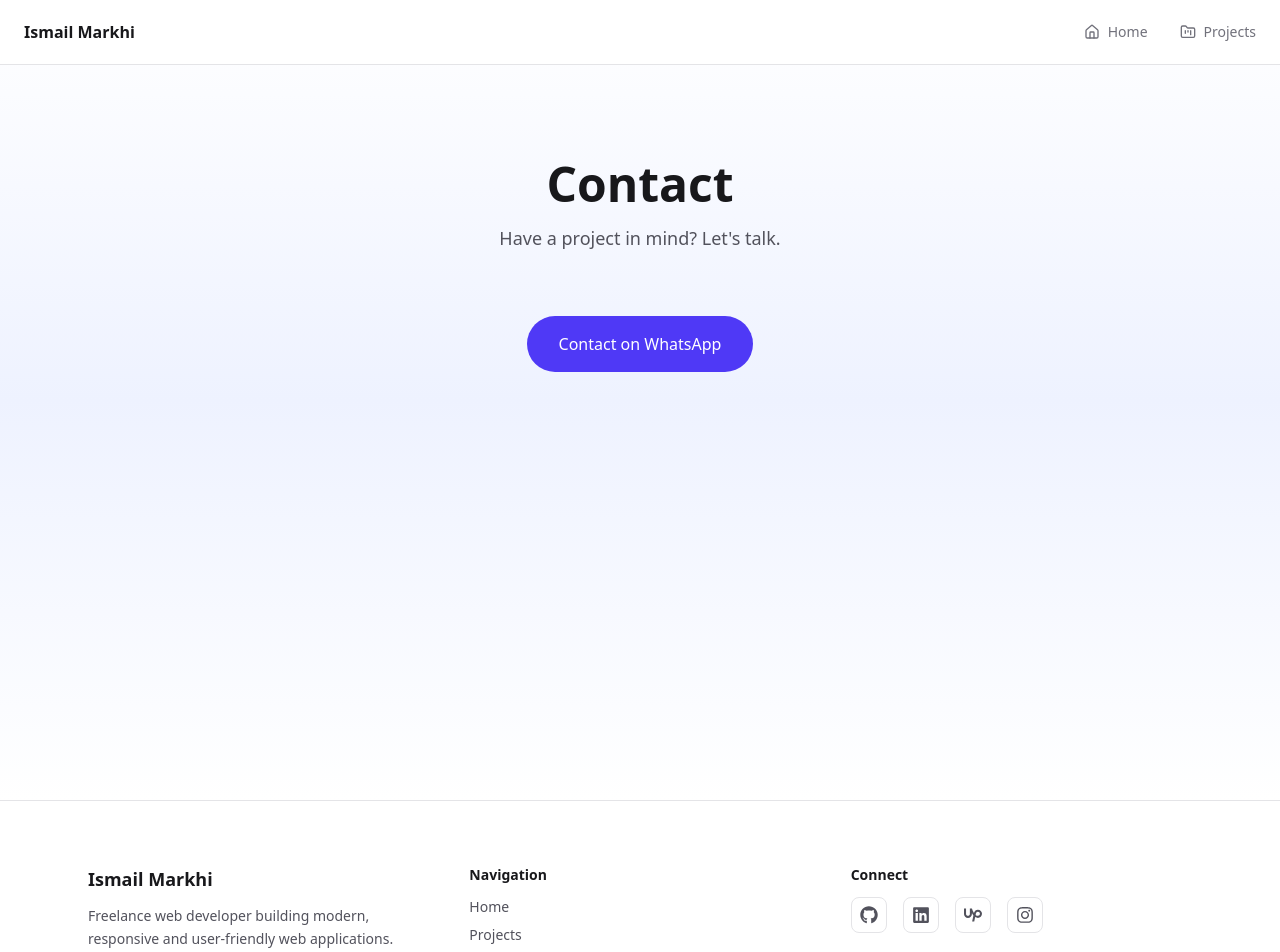
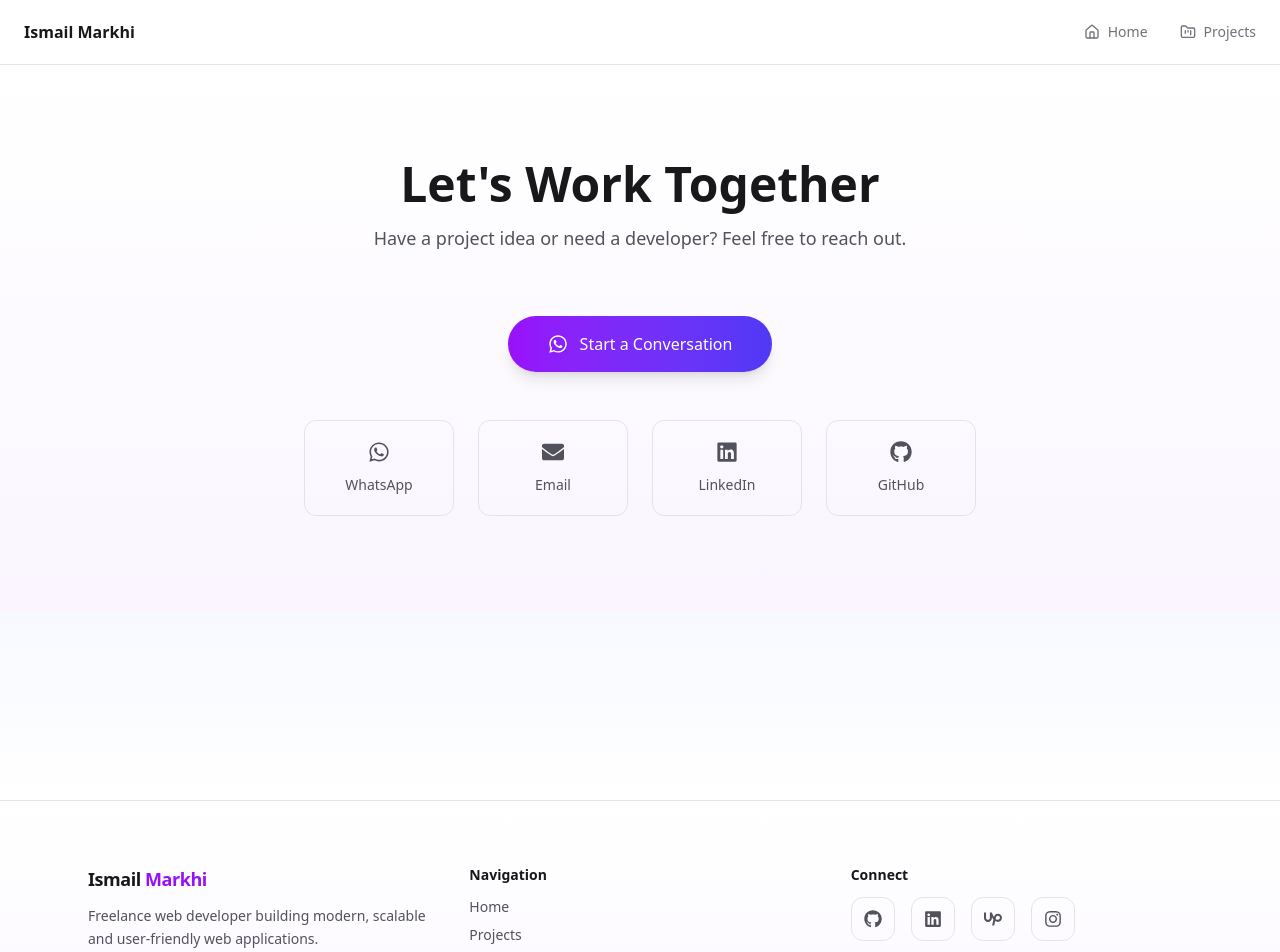
Before and after one commit to IsmailMarkhi/MyWorld, a React (Vite) app: page /contact in a window 1280 px wide. Shown: the top 952 px of the page. Built offline with nearby package versions, Linux system fonts and the light colour scheme.

Commit message:
final decision

```diff
--- a/src/components/layout/Footer.jsx
+++ b/src/components/layout/Footer.jsx
@@ -26,7 +26,7 @@ const socialLinks = [
 
 export default function Footer() {
   return (
-    <footer className="border-t border-zinc-200 bg-white">
+    <footer className="border-t border-zinc-200 bg-gradient-to-b from-white to-purple-50">
 
       <div className="max-w-6xl mx-auto px-6 py-16">
 
@@ -34,38 +34,56 @@ export default function Footer() {
 
           {/* Brand */}
           <div>
-            <h3 className="font-semibold text-zinc-900 text-lg mb-3">
-              Ismail Markhi
+
+            <h3 className="font-bold text-zinc-900 text-lg mb-3 tracking-tight">
+              Ismail <span className="text-purple-600">Markhi</span>
             </h3>
 
-            <p className="text-sm text-zinc-600 leading-relaxed">
-              Freelance web developer building modern, responsive
+            <p className="text-sm text-zinc-600 leading-relaxed mb-4">
+              Freelance web developer building modern, scalable
               and user-friendly web applications.
             </p>
+
+            <p className="text-xs text-purple-600 font-medium">
+              Available for freelance work
+            </p>
+
           </div>
 
           {/* Navigation */}
           <div>
+
             <h4 className="text-sm font-semibold text-zinc-900 mb-3">
               Navigation
             </h4>
 
             <ul className="space-y-2 text-sm text-zinc-600">
+
               <li>
-                <a href="/" className="hover:text-zinc-900 transition">
+                <a
+                  href="/"
+                  className="hover:text-purple-600 transition"
+                >
                   Home
                 </a>
               </li>
+
               <li>
-                <a href="/projects" className="hover:text-zinc-900 transition">
+                <a
+                  href="/projects"
+                  className="hover:text-purple-600 transition"
+                >
                   Projects
                 </a>
               </li>
+
             </ul>
+
           </div>
 
           {/* Social */}
           <div>
+
             <h4 className="text-sm font-semibold text-zinc-900 mb-3">
               Connect
             </h4>
@@ -80,14 +98,16 @@ export default function Footer() {
                   rel="noopener noreferrer"
                   aria-label={name}
                   className="
-                  p-2
+                  p-3
                   border
                   border-zinc-200
-                  rounded-lg
+                  rounded-xl
                   text-zinc-600
-                  hover:text-zinc-900
-                  hover:bg-zinc-100
+                  hover:text-purple-600
+                  hover:border-purple-300
+                  hover:bg-purple-50
                   transition
+                  hover:scale-105
                   "
                 >
                   <Icon size={18} />
@@ -95,13 +115,22 @@ export default function Footer() {
               ))}
 
             </div>
+
           </div>
 
         </div>
 
-        {/* Bottom */}
-        <div className="border-t border-zinc-200 mt-12 pt-6 text-center text-xs text-zinc-500">
-          © {new Date().getFullYear()} Ismail Markhi. All rights reserved.
+        {/* Divider */}
+        <div className="border-t border-zinc-200 mt-12 pt-6 flex flex-col sm:flex-row justify-between items-center gap-4 text-xs text-zinc-500">
+
+          <p>
+            © {new Date().getFullYear()} Ismail Markhi
+          </p>
+
+          <p className="text-zinc-400">
+            Built with React & Tailwind
+          </p>
+
         </div>
 
       </div>
--- a/src/pages/Contact.jsx
+++ b/src/pages/Contact.jsx
@@ -1,6 +1,8 @@
 import Container from "../components/ui/Container";
 import SectionTitle from "../components/ui/SectionTitle";
 import useSEO from "../hooks/useSEO";
+
+import { FaWhatsapp, FaGithub, FaLinkedin, FaEnvelope } from "react-icons/fa";
 
 export default function Contact() {
 
@@ -10,35 +12,109 @@ export default function Contact() {
     path: "/contact",
   });
 
+  const contacts = [
+    {
+      name: "WhatsApp",
+      icon: FaWhatsapp,
+      href: "https://wa.me/212723307462",
+      color: "hover:bg-green-50 hover:text-green-600"
+    },
+    {
+      name: "Email",
+      icon: FaEnvelope,
+      href: "mailto:youremail@example.com",
+      color: "hover:bg-purple-50 hover:text-purple-600"
+    },
+    {
+      name: "LinkedIn",
+      icon: FaLinkedin,
+      href: "https://linkedin.com",
+      color: "hover:bg-blue-50 hover:text-blue-600"
+    },
+    {
+      name: "GitHub",
+      icon: FaGithub,
+      href: "https://github.com/IsmailMarkhi",
+      color: "hover:bg-zinc-100 hover:text-zinc-900"
+    }
+  ];
+
   return (
-    <section className="py-24">
+    <section className="py-24 bg-gradient-to-b from-white to-purple-50">
+
       <Container>
 
         <SectionTitle
-          title="Contact"
-          description="Have a project in mind? Let's talk."
+          title="Let's Work Together"
+          description="Have a project idea or need a developer? Feel free to reach out."
         />
 
-        <div className="text-center">
+        <div className="max-w-2xl mx-auto text-center">
 
+          {/* Main CTA */}
           <a
             href="https://wa.me/212723307462"
             className="
               inline-flex
-              px-8 py-4
+              items-center
+              gap-3
+              px-10
+              py-4
               rounded-full
-              bg-indigo-600
+              bg-gradient-to-r
+              from-purple-600
+              to-indigo-600
               text-white
-              hover:bg-indigo-700
+              font-medium
+              hover:scale-105
               transition
+              shadow-lg
+              mb-12
             "
           >
-            Contact on WhatsApp
+            <FaWhatsapp size={20} />
+            Start a Conversation
           </a>
+
+          {/* Other contact options */}
+          <div className="grid grid-cols-2 sm:grid-cols-4 gap-6">
+
+            {contacts.map(({ name, icon: Icon, href, color }) => (
+              <a
+                key={name}
+                href={href}
+                target="_blank"
+                rel="noopener noreferrer"
+                className={`
+                  flex
+                  flex-col
+                  items-center
+                  gap-3
+                  p-5
+                  border
+                  border-zinc-200
+                  rounded-xl
+                  text-zinc-600
+                  transition
+                  ${color}
+                `}
+              >
+
+                <Icon size={22} />
+
+                <span className="text-sm font-medium">
+                  {name}
+                </span>
+
+              </a>
+            ))}
+
+          </div>
 
         </div>
 
       </Container>
+
     </section>
   );
 }
```
